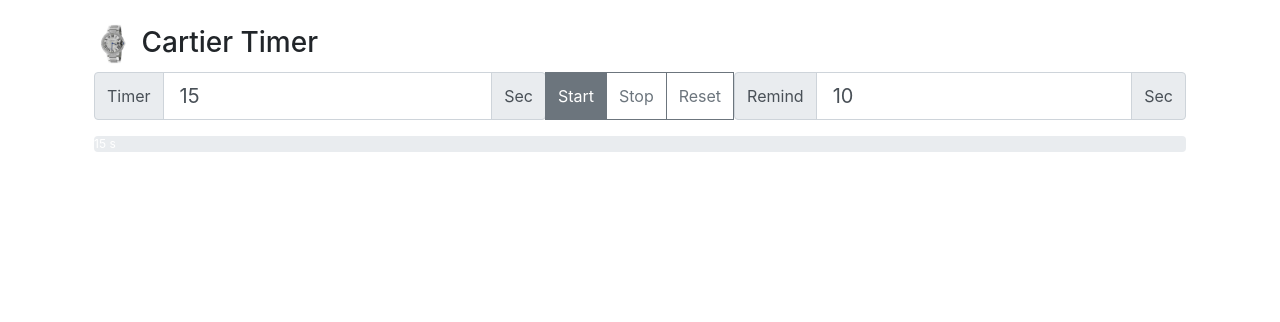
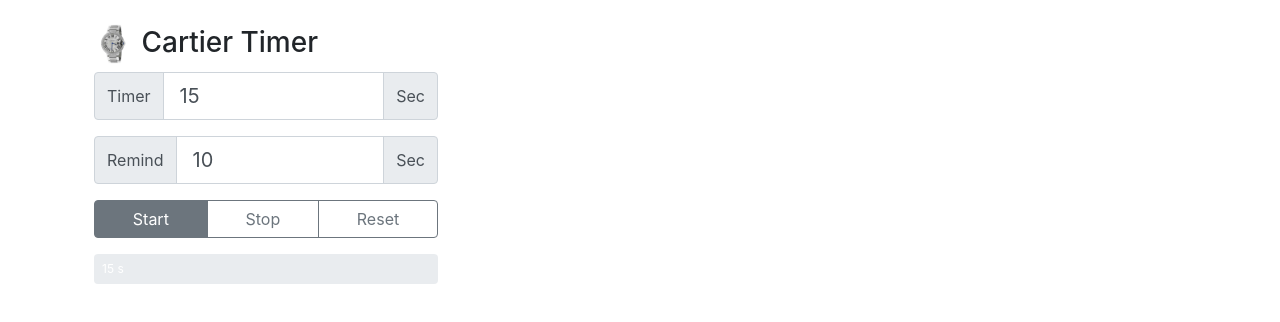
Before and after one commit to yasufabric/green-book, a React (Create React App) app in the folder green-book/: page / in a window 1280 px wide. Shown: the top 322 px of the page. Built offline with nearby package versions, Linux system fonts and the light colour scheme.

Commit message:
updated desgin

```diff
--- a/green-book/src/App.js
+++ b/green-book/src/App.js
@@ -76,7 +76,7 @@
     return (
       <Container className="p-4">
         <Row>
-          <Col lg={12}>
+          <Col lg={4}>
             <Form>
               {this.state.last3s && <SoundEffect type="3s" />}
               {this.state.end - this.state.remind < this.state.time && <SoundEffect type="jazz" />}
@@ -99,15 +99,11 @@
                       <InputGroupText>Sec</InputGroupText>
                     </InputGroupAddon>
                   </InputGroup>
+                </ButtonGroup>
+              </FormGroup>
 
-                  <Button onClick={this.startTimer}>Start</Button>
-                  <Button outline onClick={this.stopTimer}>
-                    Stop
-                  </Button>
-                  <Button outline onClick={this.resetTimer}>
-                    Reset
-                  </Button>
-
+              <FormGroup>
+                <ButtonGroup>
                   <InputGroup>
                     <InputGroupAddon addonType="prepend">
                       <InputGroupText>Remind</InputGroupText>
@@ -124,9 +120,21 @@
                   </InputGroup>
                 </ButtonGroup>
               </FormGroup>
+
+              <FormGroup>
+                <ButtonGroup className="btn-block">
+                  <Button onClick={this.startTimer}>Start</Button>
+                  <Button outline onClick={this.stopTimer}>
+                    Stop
+                  </Button>
+                  <Button outline onClick={this.resetTimer}>
+                    Reset
+                  </Button>
+                </ButtonGroup>
+              </FormGroup>
             </Form>
-            <Progress color="secondary" value={this.state.progress} max={this.state.end}>
-              {_.round((this.state.end - this.state.progress) / 1000)} s
+            <Progress color="secondary" style={{ height: '30px' }} value={this.state.progress} max={this.state.end}>
+              <span className="pl-2">{_.round((this.state.end - this.state.progress) / 1000)} s</span>
             </Progress>
           </Col>
         </Row>
```
